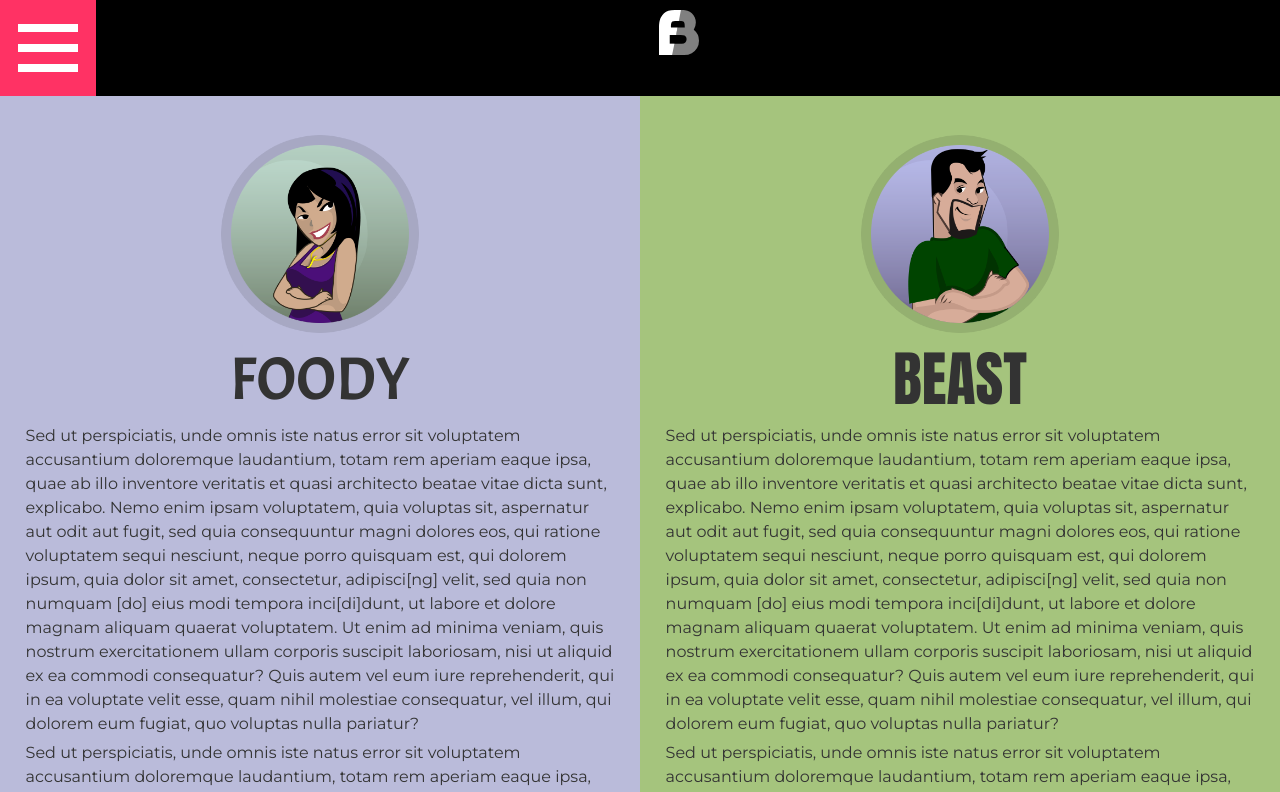
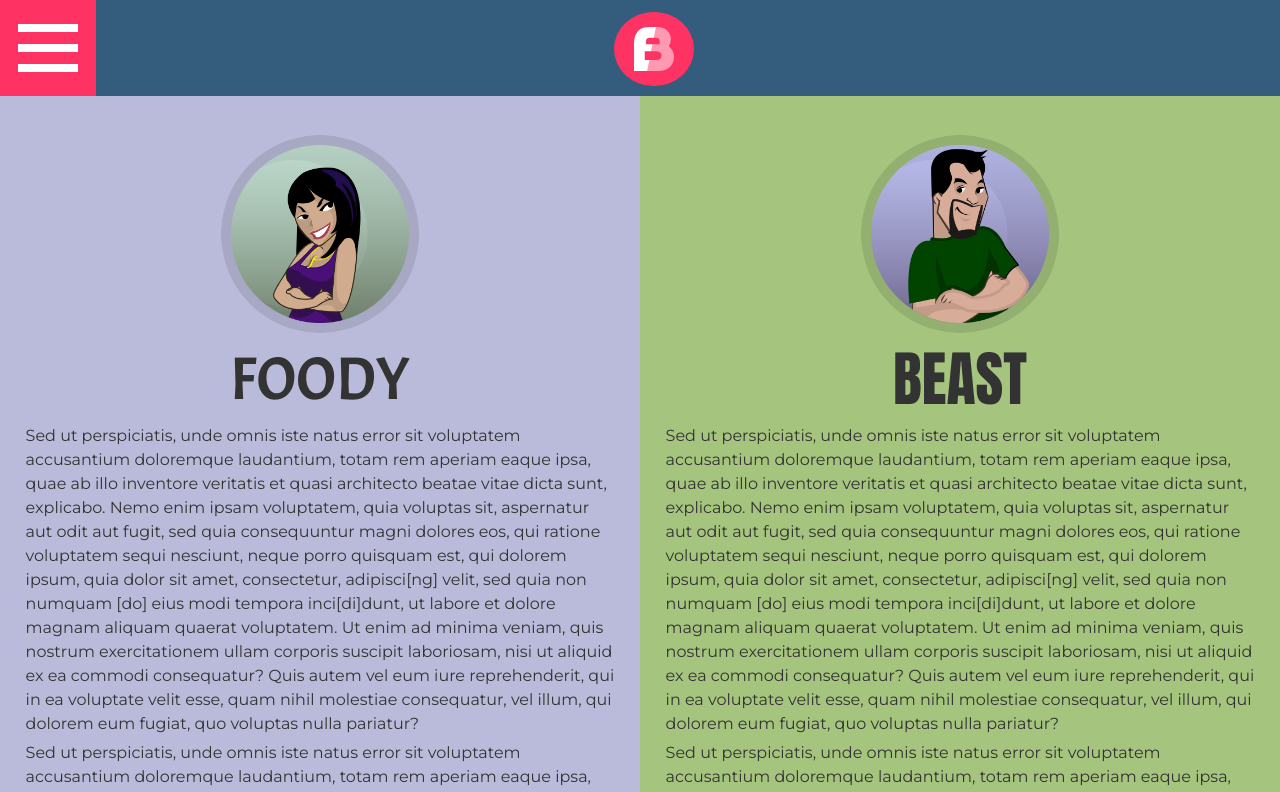
Before and after one commit to morgansegura/foodyandthebeast, a plain HTML site: page index.html in a window 1280 px wide. Shown: the top 792 px of the page. Drawn offline with nearby package versions, Linux system fonts and the light colour scheme; files whose address does not match are found by name.

Commit message:
First Commit

```diff
--- a/index.html
+++ b/index.html
@@ -213,7 +213,7 @@
                 font-size: 24px;
                 line-height: 48px;
                 height: 48px;
-                background: #efc47D;
+                background: rgba(255,255,255,.9);
                 text-align: left;
             }
             /* End Sticky */
@@ -223,17 +223,22 @@
             }
 
             .main-header {
-                background-color: #000;
+
             }
             .main-nav {
 
             }
             .main-nav li {
-                padding: 0 20px 0 0;
+                margin: 0 20px 0 0;
                 float: left;
             }
             .main-nav li.logo-box {
-                width: 88%;
+                position: absolute;
+                left: 48%;
+                top: 12%;
+                background: #ff3264;
+                border-radius: 100%;
+                padding: 5px 10px;
             }
             .main-nav a {
                 color: #fff;
@@ -266,7 +271,7 @@
                 width: 100%;
                 display: block;
                 text-align: center;
-                margin: 10px auto;
+                margin: 10px;
             }
         </style>
         <script>
```
